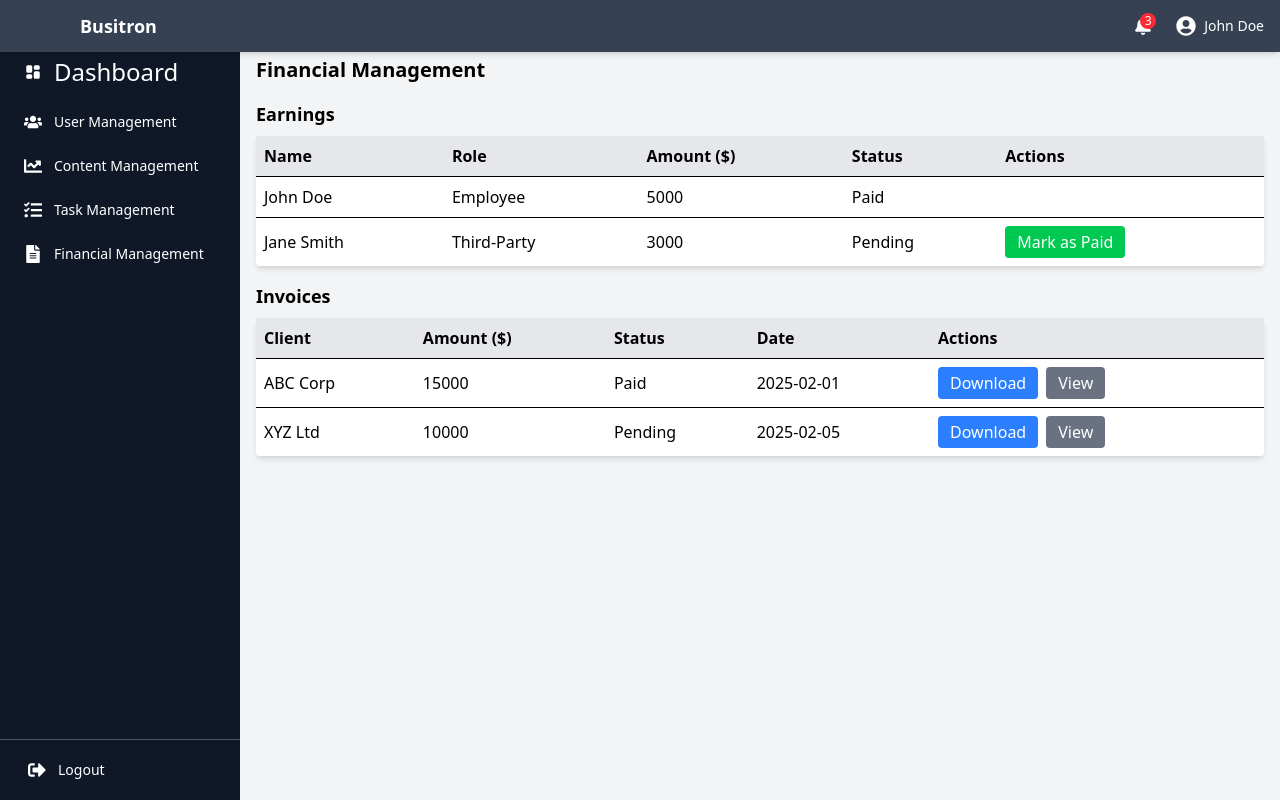
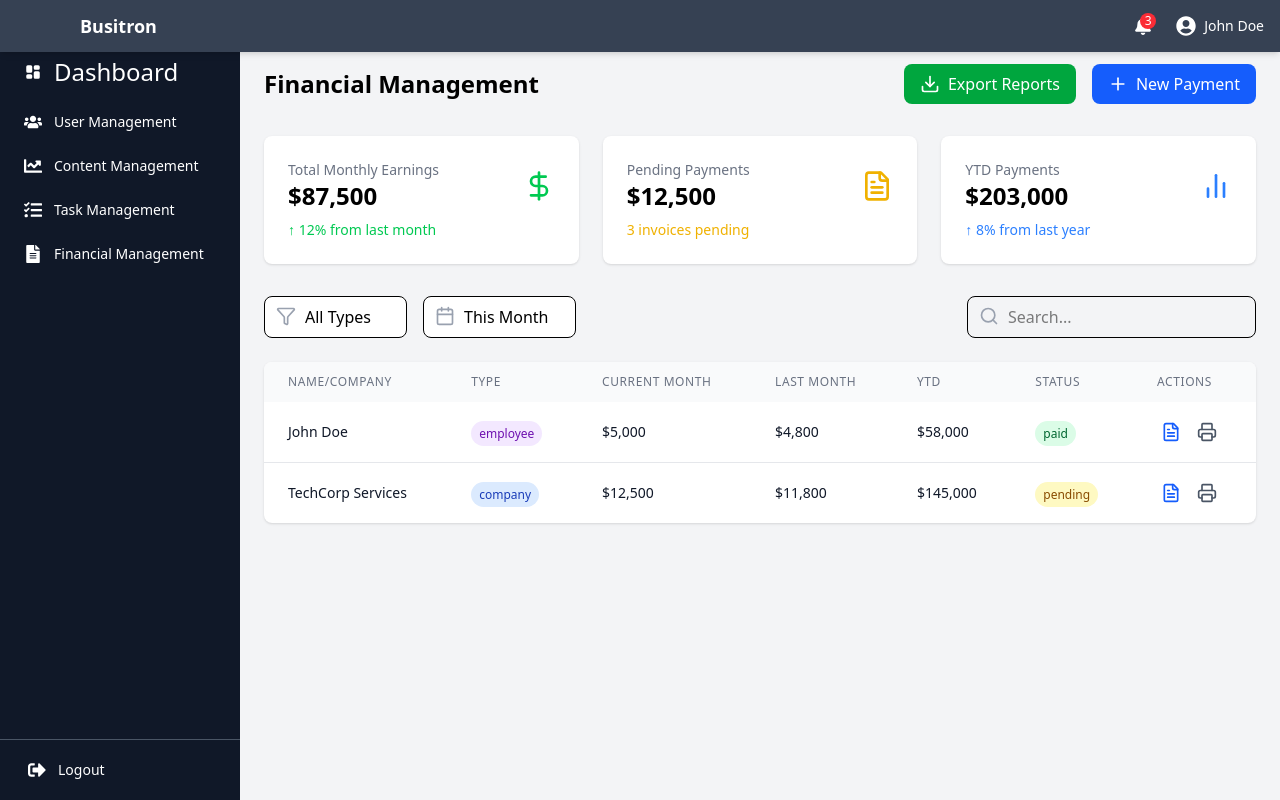
Before and after one commit to vishnusharmi/CompanyWebSite, a React app in the folder company-website/: page /admin/financial in a window 1280 px wide. Built offline with nearby package versions, Linux system fonts and the light colour scheme; the HTML template or start-up script is replaced by a standard one.

Commit message:
Designed static Financial management page

```diff
--- a/company-website/src/components/adminDash/pages/financialManagement/FinancialManagement.jsx
+++ b/company-website/src/components/adminDash/pages/financialManagement/FinancialManagement.jsx
@@ -1,141 +1,381 @@
-import { useState } from "react";
-import Modal from "react-modal";
+import React, { useState } from 'react';
+import {
+  Download,
+  DollarSign,
+  FileText,
+  BarChart2,
+  Calendar,
+  Filter,
+  Plus,
+  Printer,
+  Search
+} from 'lucide-react';
+import { LineChart, Line, XAxis, YAxis, CartesianGrid, Tooltip, Legend } from 'recharts';
 
-const initialEarnings = [
-  { id: 1, name: "John Doe", amount: 5000, role: "Employee", status: "Paid" },
-  { id: 2, name: "Jane Smith", amount: 3000, role: "Third-Party", status: "Pending" },
+
+import { X, Save, Upload } from 'lucide-react';
+const FinancialManagement = () => {
+  // Sample financial data
+  const [earnings, setEarnings] = useState([
+    {
+      id: 1,
+      name: "John Doe",
+      type: "employee",
+      currentMonth: 5000,
+      lastMonth: 4800,
+      ytd: 58000,
+      status: "paid",
+      lastPayment: "2025-02-01"
+    },
+    {
+      id: 2,
+      name: "TechCorp Services",
+      type: "company",
+      currentMonth: 12500,
+      lastMonth: 11800,
+      ytd: 145000,
+      status: "pending",
+      lastPayment: "2025-01-15"
+    }
+  ]);
+
+  const [selectedPeriod, setSelectedPeriod] = useState('month');
+  const [filterType, setFilterType] = useState('all');
+
+  // Sample data for the earnings chart
+  const chartData = [
+    { name: 'Jan', employees: 45000, contractors: 65000 },
+    { name: 'Feb', employees: 48000, contractors: 68000 },
+    { name: 'Mar', employees: 52000, contractors: 72000 },
   ];
 
-const initialInvoices = [
-  { id: 1, client: "ABC Corp", amount: 15000, status: "Paid", date: "2025-02-01" },
-  { id: 2, client: "XYZ Ltd", amount: 10000, status: "Pending", date: "2025-02-05" },
-];
-
-function FinancialManagement() {
-  const [earnings, setEarnings] = useState(initialEarnings);
-  const [invoices, setInvoices] = useState(initialInvoices);
-  const [modalIsOpen, setModalIsOpen] = useState(false);
-  const [selectedInvoice, setSelectedInvoice] = useState(null);
-
-  const handleUpdateStatus = (id, newStatus) => {
-    setEarnings(earnings.map(entry => (entry.id === id ? { ...entry, status: newStatus } : entry)));
+  const generateInvoice = (id) => {
+    console.log('Generating invoice for ID:', id);
   };
 
-  const handleDownload = (invoice) => {
-    const invoiceDetails = `Invoice ID: ${invoice.id}\nClient: ${invoice.client}\nAmount: $${invoice.amount}\nStatus: ${invoice.status}\nDate: ${invoice.date}`;
-    const blob = new Blob([invoiceDetails], { type: "text/plain" });
-    const url = URL.createObjectURL(blob);
-    const link = document.createElement("a");
-    link.href = url;
-    link.download = `Invoice-${invoice.id}.txt`;
-    link.click();
+  const getStatusBadge = (status) => {
+    const styles = {
+      paid: 'bg-green-100 text-green-800',
+      pending: 'bg-yellow-100 text-yellow-800',
+      overdue: 'bg-red-100 text-red-800'
+    };
+    return styles[status] || 'bg-gray-100 text-gray-800';
+  };
+const [formData, setFormData] = useState({
+    name: '',
+    type: 'employee',
+    salary: '',
+    paymentDate: '',
+    status: 'pending',
+    documents: []
+  });
+  const [showModal, setShowModal] = useState(false);
+  const handleSubmit = (e) => {
+    e.preventDefault();
+    console.log('Form Data Submitted:', formData);
+    setShowModal(false);  // Close the modal after submission
   };
 
+  const handleChange = (e) => {
+    const { name, value } = e.target;
+    setFormData((prev) => ({
+      ...prev,
+      [name]: value,
+    }));
+  };
+
+  const formHandle = () => {
+    setShowModal(true);
+  };
+
+  const onClose = () => {
+    setShowModal(false);
+  };
+
+
   return (
-    <div className="p-4">
-      <h2 className="text-xl font-bold">Financial Management</h2>
 
-      {/* Earnings Section */}
-      <h3 className="text-lg font-semibold mt-4">Earnings</h3>
-      <table className="min-w-full bg-white mt-2 shadow-md rounded">
-        <thead>
-          <tr className="bg-gray-200 text-left">
-            <th className="p-2">Name</th>
-            <th className="p-2">Role</th>
-            <th className="p-2">Amount ($)</th>
-            <th className="p-2">Status</th>
-            <th className="p-2">Actions</th>
+    <div className={`p-6 max-w-7xl mx-auto ` }>
+      {/* Header Section */}
+      <div className="mb-8">
+        <div className={`flex justify-between items-center mb-6 `}>
+          <h1 className="text-2xl font-bold ">Financial Management</h1>
+          <div className="flex space-x-4">
+            <button className="flex items-center px-4 py-2 bg-green-600 text-white rounded-lg hover:bg-green-700">
+              <Download className="h-5 w-5 mr-2" />
+              Export Reports
+            </button>
+            <button
+              onClick={formHandle}
+              className="flex items-center px-4 py-2 bg-blue-600 text-white rounded-lg hover:bg-blue-700"
+            >
+              <Plus className="h-5 w-5 mr-2" />
+              New Payment
+            </button>
+          </div>
+        </div>
+        {/* {form} */}
+        {/* bg-black/70 bg-opacity-50 */}
+
+        {showModal && (
+          <div className={`absolute inset-0 flex ml-60 items-center justify-center z-50  bg-black/70`}>
+            <div className="bg-white rounded-lg p-6 shadow-lg bg-opacity-50 border  w-full max-w-md">
+              <div className="flex justify-between items-center mb-6">
+                <h2 className="text-2xl font-bold">New Financial Entry</h2>
+                <button onClick={onClose} className="p-2 hover:bg-gray-100 rounded-full">
+                  <X className="h-5 w-5" />
+                </button>
+              </div>
+
+              <form onSubmit={handleSubmit}>
+                <div className="grid grid-cols-1 md:grid-cols-2 gap-6 mb-6">
+                  <div>
+                    <label className="block text-sm font-medium text-gray-700 mb-2">Name/Company</label>
+                    <input
+                      type="text"
+                      name="name"
+                      value={formData.name}
+                      onChange={handleChange}
+                      className="w-full px-4 py-2 border rounded-lg focus:ring-2 focus:ring-blue-500 focus:border-blue-500"
+                      required
+                    />
+                  </div>
+                  <div>
+                    <label className="block text-sm font-medium text-gray-700 mb-2">Type</label>
+                    <select
+                      name="type"
+                      value={formData.type}
+                      onChange={handleChange}
+                      className="w-full px-4 py-2 border rounded-lg focus:ring-2 focus:ring-blue-500 focus:border-blue-500"
+                    >
+                      <option value="employee">Employee</option>
+                      <option value="company">Company</option>
+                    </select>
+                  </div>
+                  <div>
+                    <label className="block text-sm font-medium text-gray-700 mb-2">Payment Amount</label>
+                    <input
+                      type="number"
+                      name="salary"
+                      value={formData.salary}
+                      onChange={handleChange}
+                      className="w-full px-4 py-2 border rounded-lg focus:ring-2 focus:ring-blue-500 focus:border-blue-500"
+                      required
+                    />
+                  </div>
+                  <div>
+                    <label className="block text-sm font-medium text-gray-700 mb-2">Payment Date</label>
+                    <input
+                      type="date"
+                      name="paymentDate"
+                      value={formData.paymentDate}
+                      onChange={handleChange}
+                      className="w-full px-4 py-2 border rounded-lg focus:ring-2 focus:ring-blue-500 focus:border-blue-500"
+                      required
+                    />
+                  </div>
+                  <div>
+                    <label className="block text-sm font-medium text-gray-700 mb-2">Status</label>
+                    <select
+                      name="status"
+                      value={formData.status}
+                      onChange={handleChange}
+                      className="w-full px-4 py-2 border rounded-lg focus:ring-2 focus:ring-blue-500 focus:border-blue-500"
+                    >
+                      <option value="pending">Pending</option>
+                      <option value="paid">Paid</option>
+                      <option value="overdue">Overdue</option>
+                    </select>
+                  </div>
+                </div>
+
+                {/* Form Actions */}
+                <div className="flex justify-end space-x-4 mt-8">
+                  <button
+                    type="button"
+                    onClick={onClose}
+                    className="px-4 py-2 border border-gray-300 rounded-lg text-gray-700 hover:bg-gray-50"
+                  >
+                    Cancel
+                  </button>
+                  <button type="submit" className="px-4 py-2 bg-blue-600 text-white rounded-lg hover:bg-blue-700">
+                    Save
+                  </button>
+                </div>
+              </form>
+            </div>
+          </div>
+        )}
+        </div>
+
+        {/* Summary Cards */}
+        <div className="grid grid-cols-1 md:grid-cols-3 gap-6 mb-8">
+          <div className="bg-white p-6 rounded-lg shadow">
+            <div className="flex items-center justify-between">
+              <div>
+                <p className="text-gray-500 text-sm">Total Monthly Earnings</p>
+                <h3 className="text-2xl font-bold">$87,500</h3>
+              </div>
+              <DollarSign className="h-8 w-8 text-green-500" />
+            </div>
+            <p className="text-sm text-green-500 mt-2">↑ 12% from last month</p>
+          </div>
+
+          <div className="bg-white p-6 rounded-lg shadow">
+            <div className="flex items-center justify-between">
+              <div>
+                <p className="text-gray-500 text-sm">Pending Payments</p>
+                <h3 className="text-2xl font-bold">$12,500</h3>
+              </div>
+              <FileText className="h-8 w-8 text-yellow-500" />
+            </div>
+            <p className="text-sm text-yellow-500 mt-2">3 invoices pending</p>
+          </div>
+
+          <div className="bg-white p-6 rounded-lg shadow">
+            <div className="flex items-center justify-between">
+              <div>
+                <p className="text-gray-500 text-sm">YTD Payments</p>
+                <h3 className="text-2xl font-bold">$203,000</h3>
+              </div>
+              <BarChart2 className="h-8 w-8 text-blue-500" />
+            </div>
+            <p className="text-sm text-blue-500 mt-2">↑ 8% from last year</p>
+          </div>
+        </div>
+
+        {/* Earnings Chart */}
+        {/* <div className="bg-white p-6 rounded-lg shadow mb-8">
+          <h2 className="text-lg font-semibold mb-4">Earnings Overview</h2>
+          <LineChart width={800} height={300} data={chartData}>
+            <CartesianGrid strokeDasharray="3 3" />
+            <XAxis dataKey="name" />
+            <YAxis />
+            <Tooltip />
+            <Legend />
+            <Line type="monotone" dataKey="employees" stroke="#4F46E5" />
+            <Line type="monotone" dataKey="contractors" stroke="#10B981" />
+          </LineChart>
+        </div> */}
+
+        {/* Filters */}
+        <div className="flex justify-between items-center mb-6">
+          <div className="flex space-x-4">
+            <div className="relative">
+              <select
+                className="pl-10 pr-4 py-2 border rounded-lg appearance-none bg-white"
+                value={filterType}
+                onChange={(e) => setFilterType(e.target.value)}
+              >
+                <option value="all">All Types</option>
+                <option value="employee">Employees</option>
+                <option value="company">Companies</option>
+              </select>
+              <Filter className="absolute left-3 top-2.5 h-5 w-5 text-gray-400" />
+            </div>
+
+            <div className="relative">
+              <select
+                className="pl-10 pr-4 py-2 border rounded-lg appearance-none bg-white"
+                value={selectedPeriod}
+                onChange={(e) => setSelectedPeriod(e.target.value)}
+              >
+                <option value="month">This Month</option>
+                <option value="quarter">This Quarter</option>
+                <option value="year">This Year</option>
+              </select>
+              <Calendar className="absolute left-3 top-2.5 h-5 w-5 text-gray-400" />
+            </div>
+          </div>
+
+          <div className="relative">
+            <input
+              type="text"
+              placeholder="Search..."
+              className="pl-10 pr-4 py-2 border rounded-lg"
+            />
+            <Search className="absolute left-3 top-2.5 h-5 w-5 text-gray-400" />
+          </div>
+        </div>
+
+        {/* Earnings Table */}
+        <div className="bg-white rounded-lg shadow overflow-hidden">
+          <table className="w-full">
+            <thead className="bg-gray-50">
+              <tr>
+                <th className="px-6 py-3 text-left text-xs font-medium text-gray-500 uppercase tracking-wider">
+                  Name/Company
+                </th>
+                <th className="px-6 py-3 text-left text-xs font-medium text-gray-500 uppercase tracking-wider">
+                  Type
+                </th>
+                <th className="px-6 py-3 text-left text-xs font-medium text-gray-500 uppercase tracking-wider">
+                  Current Month
+                </th>
+                <th className="px-6 py-3 text-left text-xs font-medium text-gray-500 uppercase tracking-wider">
+                  Last Month
+                </th>
+                <th className="px-6 py-3 text-left text-xs font-medium text-gray-500 uppercase tracking-wider">
+                  YTD
+                </th>
+                <th className="px-6 py-3 text-left text-xs font-medium text-gray-500 uppercase tracking-wider">
+                  Status
+                </th>
+                <th className="px-6 py-3 text-left text-xs font-medium text-gray-500 uppercase tracking-wider">
+                  Actions
+                </th>
               </tr>
             </thead>
-        <tbody>
+            <tbody className="divide-y divide-gray-200">
               {earnings.map((entry) => (
-            <tr key={entry.id} className="border-t">
-              <td className="p-2">{entry.name}</td>
-              <td className="p-2">{entry.role}</td>
-              <td className="p-2">{entry.amount}</td>
-              <td className="p-2">{entry.status}</td>
-              <td className="p-2">
-                {entry.status === "Pending" && (
+               <tr key={entry.id} className="hover:bg-gray-50">
+               <td className="px-6 py-4">
+                 <div className="text-sm font-medium text-gray-900">{entry.name}</div>
+               </td>
+               <td className="px-6 py-4">
+                 <span className={`px-2 py-1 text-xs rounded-full ${
+                   entry.type === 'employee' ? 'bg-purple-100 text-purple-800' : 'bg-blue-100 text-blue-800'
+                 }`}>
+                   {entry.type}
+                 </span>
+               </td>
+               <td className="px-6 py-4">
+                 <div className="text-sm text-gray-900">${entry.currentMonth.toLocaleString()}</div>
+               </td>
+               <td className="px-6 py-4">
+                 <div className="text-sm text-gray-900">${entry.lastMonth.toLocaleString()}</div>
+               </td>
+               <td className="px-6 py-4">
+                 <div className="text-sm text-gray-900">${entry.ytd.toLocaleString()}</div>
+               </td>
+               <td className="px-6 py-4">
+                 <span className={`px-2 py-1 text-xs rounded-full ${getStatusBadge(entry.status)}`}>
+                   {entry.status}
+                 </span>
+               </td>
+               <td className="px-6 py-4">
+                 <div className="flex space-x-2">
                  <button
-                    className="bg-green-500 text-white px-3 py-1 rounded"
-                    onClick={() => handleUpdateStatus(entry.id, "Paid")}
+    onClick={() => generateInvoice(entry.id)}
+    className="p-1 hover:bg-gray-100 rounded"
+    title="File"
   >
-                    Mark as Paid
+    <FileText className="h-5 w-5 text-blue-600" />
   </button>
-                )}
+  <button className="p-1 hover:bg-gray-100 rounded" title="Printer">
+    <Printer className="h-5 w-5 text-gray-600" />
+  </button>
+</div>
                </td>
              </tr>
               ))}
             </tbody>
           </table>
+        </div>
+      </div>
 
-      {/* Invoices Section */}
-      <h3 className="text-lg font-semibold mt-4">Invoices</h3>
-      <table className="min-w-full bg-white mt-2 shadow-md rounded">
-        <thead>
-          <tr className="bg-gray-200 text-left">
-            <th className="p-2">Client</th>
-            <th className="p-2">Amount ($)</th>
-            <th className="p-2">Status</th>
-            <th className="p-2">Date</th>
-            <th className="p-2">Actions</th>
-          </tr>
-        </thead>
-        <tbody>
-          {invoices.map((invoice) => (
-            <tr key={invoice.id} className="border-t">
-              <td className="p-2">{invoice.client}</td>
-              <td className="p-2">{invoice.amount}</td>
-              <td className="p-2">{invoice.status}</td>
-              <td className="p-2">{invoice.date}</td>
-              <td className="p-2">
-                <button
-                  className="bg-blue-500 text-white px-3 py-1 rounded mr-2"
-                  onClick={() => handleDownload(invoice)}
-                >
-                  Download
-                </button>
-                <button
-                  className="bg-gray-500 text-white px-3 py-1 rounded"
-                  onClick={() => {
-                    setSelectedInvoice(invoice);
-                    setModalIsOpen(true);
-                  }}
-                >
-                  View
-                </button>
-              </td>
-            </tr>
-          ))}
-        </tbody>
-      </table>
 
-      {/* Invoice Modal */}
-      <Modal
-        isOpen={modalIsOpen}
-        onRequestClose={() => setModalIsOpen(false)}
-        className="bg-white p-6 rounded shadow-md w-96 mx-auto mt-10"
-        overlayClassName="fixed inset-0 bg-black bg-opacity-50 flex justify-center items-center"
-      >
-        {selectedInvoice && (
-          <div>
-            <h3 className="text-lg font-semibold">Invoice Details</h3>
-            <p><strong>ID:</strong> {selectedInvoice.id}</p>
-            <p><strong>Client:</strong> {selectedInvoice.client}</p>
-            <p><strong>Amount:</strong> ${selectedInvoice.amount}</p>
-            <p><strong>Status:</strong> {selectedInvoice.status}</p>
-            <p><strong>Date:</strong> {selectedInvoice.date}</p>
-            <button
-              className="bg-red-500 text-white px-4 py-2 rounded mt-4"
-              onClick={() => setModalIsOpen(false)}
-            >
-              Close
-            </button>
-          </div>
-        )}
-      </Modal>
-    </div>
   );
-}
+};
 
 export default FinancialManagement;
```
Lines whose indentation alone changed are shown as unchanged.
